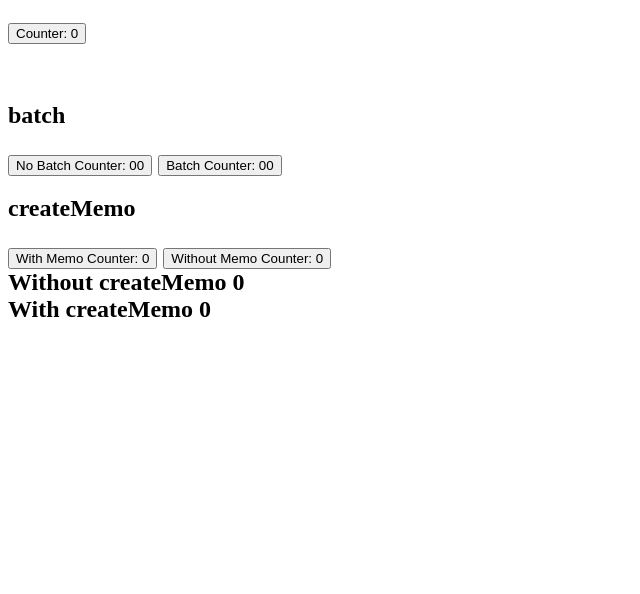
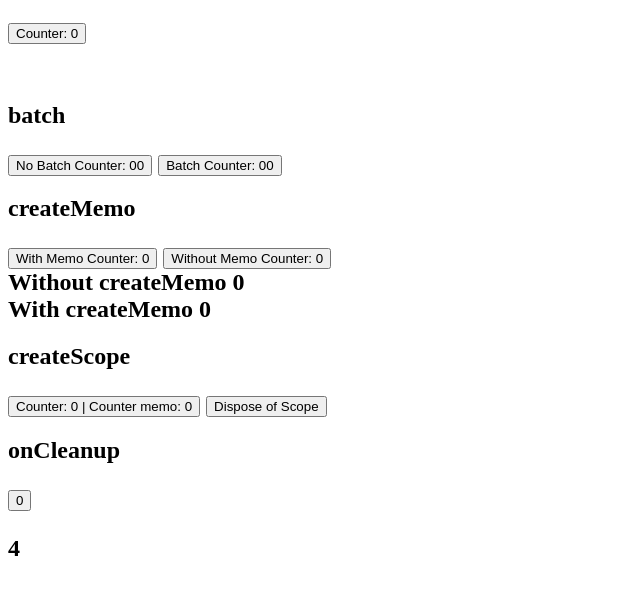
Before and after one commit to porfur/signals, a plain HTML site: page index.html in a window 1280 px wide. Shown: the part 110-704 px from the top of the page, without its empty margins (0-640 px from the left). Drawn offline with Linux system fonts and the light colour scheme.

Commit message:
WIP on Cleanup

```diff
--- a/examples.js
+++ b/examples.js
@@ -1,5 +1,12 @@
 console.log("Test running");
-import { createSignal, createEffect, batch, createMemo } from "./index.js";
+import {
+  createSignal,
+  createEffect,
+  batch,
+  createMemo,
+  createScope,
+  onCleanup,
+} from "./index.js";
 
 // [[ CREATE EFFECT ]]
 // When signal getters are called inside a create effect callback
@@ -73,6 +80,7 @@ import { createSignal, createEffect, batch, createMemo } from "./index.js";
     setMemoCount(memoCount() + 1);
   });
 })();
+
 // ==============================================================================
 
 // [[ BATCH ]]
@@ -103,3 +111,61 @@ import { createSignal, createEffect, batch, createMemo } from "./index.js";
     });
   });
 })();
+
+// ==============================================================================
+
+// [[ CREATE SCOPE ]]
+// Effects and Memoized values are stored in a signal.
+// Wraping the code in createScope alows the disposal of unused effects and memos
+(() => {
+  const scopeBtn = document.querySelector("#scope-button");
+  const noScopeBtn = document.querySelector("#no-scope-button");
+  const [count, setCount] = createSignal(0);
+
+  const dispose = createScope(() => {
+    const memo = createMemo(() => {
+      console.log("Count in Memo is now", count());
+      return count();
+    });
+    createEffect(() => {
+      console.log("Count in Effect is now:", count());
+      scopeBtn.innerText = `Counter: ${count()} | Counter memo: ${memo()}`;
+    });
+  });
+
+  scopeBtn.addEventListener("click", () => {
+    setCount(count() + 1);
+    console.log("Count on Click is:", count());
+  });
+
+  noScopeBtn.addEventListener("click", () => {
+    dispose(() => {
+      console.log("Effects in scope were now disposed");
+    });
+  });
+})();
+
+// [[ ON CLEANUP ]]
+(() => {
+  const cleanupBtn = document.querySelector("#cleanup-button");
+  const cleanupText = document.querySelector("#cleanup-text");
+  const [count, setCount] = createSignal(0);
+
+  createEffect(() => {
+    let increment = 0;
+    cleanupBtn.innerText = `${count()}`;
+    const interval = setInterval(() => {
+      cleanupText.innerText = `${(increment + count() )}`;
+      increment++
+    },1000);
+    onCleanup(() => {
+      console.log("ON CLEANUP RAN",{interval,count:count()});
+
+      clearInterval(interval);
+    });
+  });
+
+  cleanupBtn.addEventListener("click", () => {
+    setCount(count() + 1);
+  });
+})();
--- a/index.html
+++ b/index.html
@@ -18,11 +18,19 @@
       <h2>batch<h2>
     <button id="no-batch-button"></button>
     <button id="batch-button"></button>
+    <br>
       <h2>createMemo<h2>
     <button id="memo-button"></button>
     <button id="no-memo-button"></button>
           <div style="text-wrap:wrap" id="no-memo-text">Without createMemo </div>
           <div id="memo-text">With createMemo</div>
+      <h2>createScope<h2>
+    <button id="scope-button"></button>
+    <button id="no-scope-button">Dispose of Scope</button>
+      <h2>onCleanup<h2>
+    <button id="cleanup-button"></button>
+          <p id="cleanup-text"></p>
+    <br>
   </section>
   </body>
 </html>
--- a/index.js
+++ b/index.js
@@ -28,7 +28,9 @@ function init() {
   //TO DO
   function onCleanup(callback) {
     const onCleanupSet = getOnCleanupSet() || new Set();
-    onCleanup.add(callback);
+    onCleanupSet.add(callback);
+    console.log("in oncleanp", onCleanupSet);
+    setOnCleanupSet(onCleanupSet);
   }
 
   //(( Scope ))
@@ -36,41 +38,42 @@ function init() {
   // returend dispose fn is called.
   // Used to remove deprecaded effects from a signal
   function createScope(callback) {
-    // A map which holds the a signal's effectsSet as key
+    // A map which holds a signal's effectsSet as key
     // and a set of disposable effects as values
     let allEffectsMap = new Map();
+    let allClearMemosMap = new Map();
 
     setScopeCollectorFn(scopeCollector);
     callback();
-    handleAddFuncToGlobalCleanup(callback);
+    addFuncToGlobalCleanup(callback);
     setScopeCollectorFn();
     return dispose;
 
     // Get a signal's effectsSet and the current effect
     // and add them to the allEffectsMap
-    function scopeCollector(signalsEffectsSet, currentDisposableEffect) {
-      if (!currentDisposableEffect) return;
-
-      if (!allEffectsMap.has(signalsEffectsSet)) {
-        allEffectsMap.set(signalsEffectsSet, new Set());
-      }
-      const disposableEffectsSet = allEffectsMap.get(signalsEffectsSet);
-      disposableEffectsSet.add(currentDisposableEffect);
+    function scopeCollector({
+      effectsSet,
+      currentEffect,
+      clearMemosSet,
+      currentClearMemo,
+    }) {
+      addDisposableToScopeMap(allEffectsMap, effectsSet, currentEffect);
+      addDisposableToScopeMap(
+        allClearMemosMap,
+        clearMemosSet,
+        currentClearMemo,
+      );
     }
 
     // Removes all disposable effects from the signalsEffects
     function dispose(disposeCallback) {
-      if (allEffectsMap.size) {
-        allEffectsMap.forEach((disposableEffectsSet, signalsEffectSet) => {
-          disposableEffectsSet.forEach((disposableEffect) =>
-            signalsEffectSet.delete(disposableEffect),
-          );
-        });
-        allEffectsMap = undefined;
-        runCleanupsFor(callback);
-        disposeCallback();
-        return true;
-      }
+      disposeFnFromGlobalCleanup(callback);
+      disposeFromScopeMap(allEffectsMap);
+      disposeFromScopeMap(allClearMemosMap);
+      disposeCallback();
+      runOnCleanupsFor(callback);
+      allEffectsMap = undefined;
+      return true;
     }
   }
 
@@ -115,7 +118,7 @@ function init() {
     //Cache the data for the first time and have the signals inside
     //get access to the setShouldClearCache function via the globsl setClearMemoFn
     cachedData = callback();
-    handleAddFuncToGlobalCleanup(callback);
+    addFuncToGlobalCleanup(callback);
 
     // Reset global currentMemoClearFn to undefined
     setClearMemoFn();
@@ -123,10 +126,10 @@ function init() {
     // Getter function that returns cachedData or updated data
     function getMemoizedData() {
       if (shouldClearCache()) {
-        runCleanupsFor(callback);
+        runOnCleanupsFor(callback);
         // Update the cached data and reset flag
         cachedData = callback();
-        handleAddFuncToGlobalCleanup(callback);
+        addFuncToGlobalCleanup(callback);
         setShouldClearCache(false);
       }
       return cachedData;
@@ -164,20 +167,26 @@ function init() {
     // Maybe have effects be a map with symbol kets from each component that encapsulates the effect
     // Explore making a createElement function that has a symbol to use as a key here
     const effectsSet = new Set();
-    const clearMemoCacheSet = new Set();
+    const clearMemosSet = new Set();
 
     // When the getter is called inside the callback of a createMemo or createEffect,
     // That callback is stored in the Set of that signal
     function getter() {
       const currentEffect = getEffect();
       const currentScopeCollectorFn = getScopeCollectorFn();
+      const currentClearMemo = getClearMemoFn();
 
       addToSet(effectsSet, currentEffect);
-      addToSet(clearMemoCacheSet, getClearMemoFn());
-      handleAddFuncToGlobalCleanup(currentEffect);
+      addToSet(clearMemosSet, currentClearMemo);
+      addFuncToGlobalCleanup(currentEffect);
 
       if (currentScopeCollectorFn) {
-        currentScopeCollectorFn(effectsSet, currentEffect);
+        currentScopeCollectorFn({
+          effectsSet,
+          currentEffect,
+          clearMemosSet,
+          currentClearMemo,
+        });
       }
       return signalValue;
     }
@@ -189,7 +198,7 @@ function init() {
     const setter = (newValue, alwaysRun = false) => {
       if (signalValue !== newValue) {
         //Order below matters first clear memos then update value and then run effects with new val
-        clearMemoForSet(clearMemoCacheSet);
+        clearMemoForSet(clearMemosSet);
         signalValue = newValue;
         runEffects(effectsSet);
       } else if (alwaysRun) {
@@ -228,13 +237,18 @@ function init() {
       return;
     }
     effectsSet.forEach((fn) => {
-      runCleanupsFor(fn);
+      runOnCleanupsFor(fn);
       return fn() && effectsSet.delete(fn);
     });
   }
 
-  function runCleanupsFor(fn) {
+  function runOnCleanupsFor(fn) {
+    console.log('in run cleanups',fn,globalCleanupMap.has(fn))
+    console.log('in run cleanups',globalCleanupMap)
+
+
     if (globalCleanupMap.has(fn)) {
+      console.log(fn);
       globalCleanupMap.get().forEach((cleanup) => cleanup());
       globalCleanupMap.delete(fn);
     }
@@ -245,16 +259,39 @@ function init() {
     memosSet.forEach((clearCache) => clearCache());
   }
 
-  function handleAddFuncToGlobalCleanup(fn) {
+  function addFuncToGlobalCleanup(fn) {
     const currentOnCleanUpSet = getOnCleanupSet();
-    if (!currentOnCleanUpSet) return;
+    console.log({currentOnCleanUpSet})
+    // Clear current onCleanupSet
+    setOnCleanupSet();
+    if (!currentOnCleanUpSet || !fn) return;
     if (!globalCleanupMap.has(fn)) {
       globalCleanupMap.set(fn, currentOnCleanUpSet);
-    } else {
-      globalCleanupMap.get(fn).set(...currentOnCleanUpSet);
+      return;
     }
-    // Clear current onCleanupSet
-    setOnCleanupSet();
+    globalCleanupMap.get(fn).add(...currentOnCleanUpSet);
+  }
+
+  function addDisposableToScopeMap(scopeMap, keySet, currentFn) {
+    if (!currentFn) return;
+    if (!scopeMap.has(keySet)) {
+      scopeMap.set(keySet, new Set());
+    }
+    const disposableSet = scopeMap.get(keySet);
+    disposableSet.add(currentFn);
+  }
+
+  function disposeFromScopeMap(scopeMap) {
+    if (!scopeMap) return;
+    scopeMap.forEach((disposableSet, keySet) => {
+      disposableSet.forEach((disposableEffect) =>
+        keySet.delete(disposableEffect),
+      );
+    });
+  }
+
+  function disposeFnFromGlobalCleanup(fn) {
+    globalCleanupMap.delete(fn);
   }
 
   return {
```
